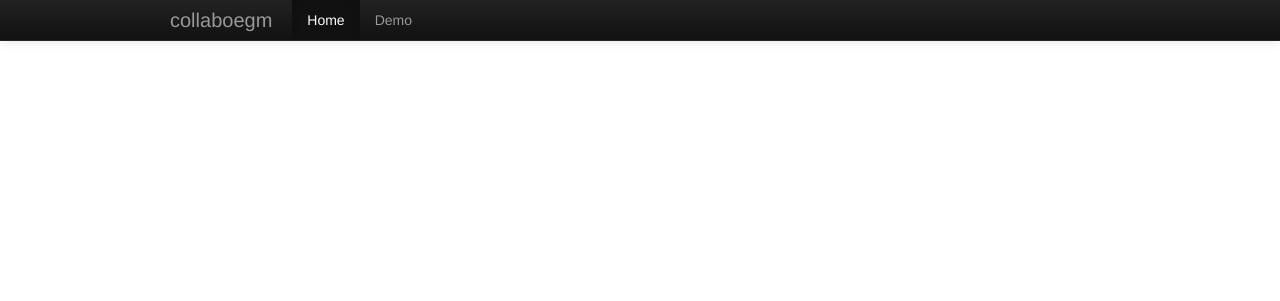
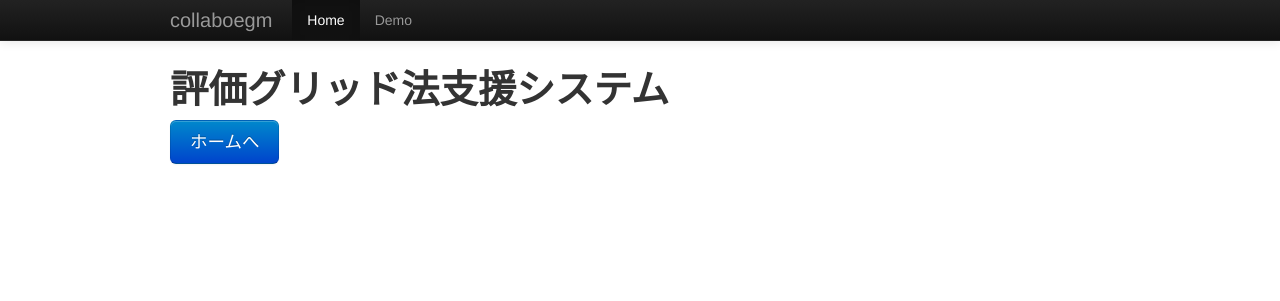
Before and after one commit to likr/egrid-client, a Python web app: template templates/index.html in a window 1280 px wide. Shown: the top 301 px of the page. Run offline with Jinja, Linux system fonts and the light colour scheme; the template is opened without the code that fills it, so the values that code supplies are empty.

Commit message:
Hack for iPad.

```diff
--- a/scripts/egm.js
+++ b/scripts/egm.js
@@ -17,6 +17,12 @@ function readGrid(uri) {
 function initEgm(selection) {
   selection.append("text")
     .attr("id", "measure")
+    ;
+
+  selection.append("rect")
+    .attr("fill", "none")
+    .attr("width", "100%")
+    .attr("height", "100%")
     ;
 
   var contents = selection.append("g")
--- a/static/index.html
+++ b/static/index.html
@@ -65,7 +65,6 @@
   </head>
   <body>
     <svg id="display" width="100%" height="100%">
-      <rect width="100%" height="100%" fill="none"/>
     </svg>
     <div id="controller3" class="controller">
       <button id="undoButton" disabled>元に戻す</button>
--- a/templates/index.html
+++ b/templates/index.html
@@ -1,3 +1,5 @@
 {% extends "base.html" %}
 {% block content %}
+<h1>評価グリッド法支援システム</h1>
+<a href="/mypage" class="btn btn-primary btn-large">ホームへ</a>
 {% endblock %}
```
